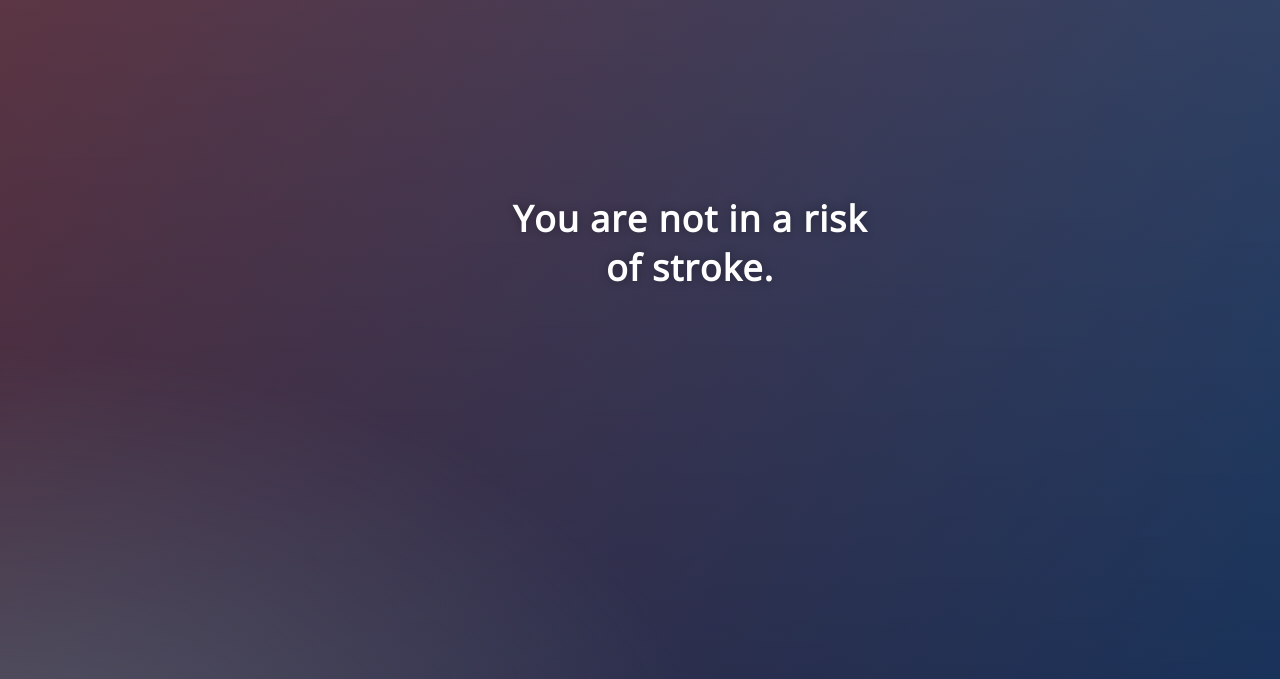
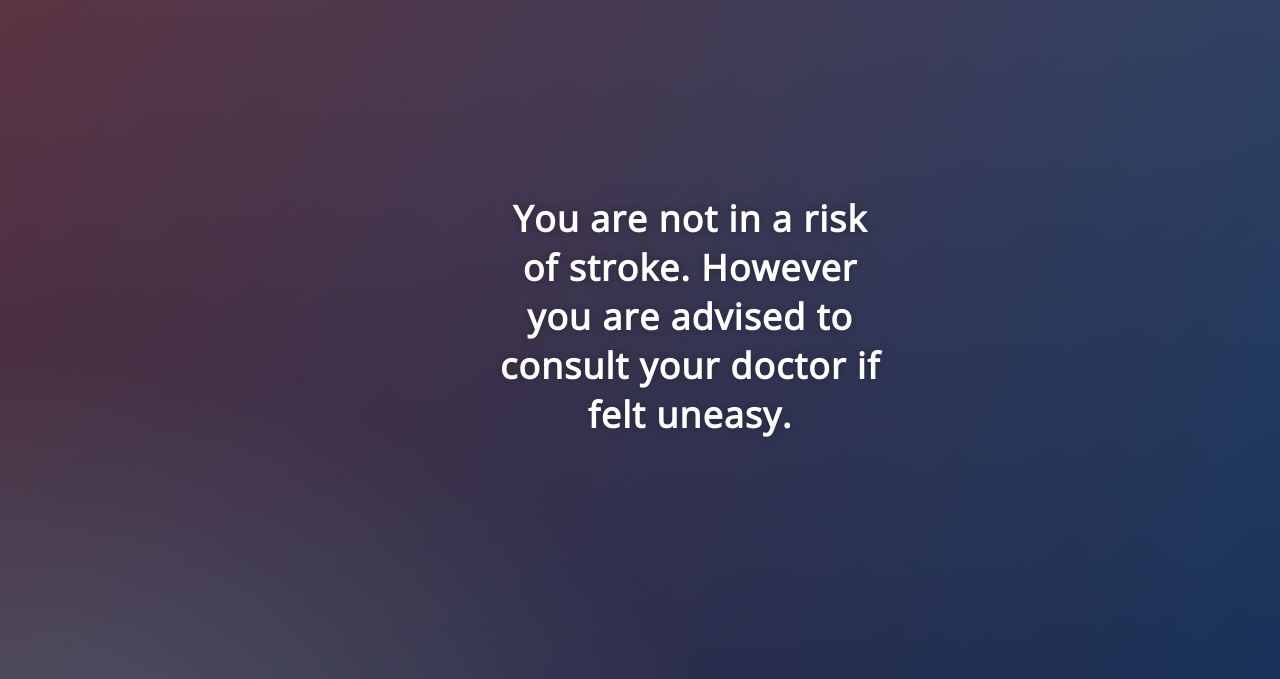
Before and after one commit to Hrishikesh007788/stroke_prediction, a Flask app: template templates/nostroke.html in a window 1280 px wide. Shown: the top 679 px of the page. Run offline with Flask 2, Linux system fonts and the light colour scheme; the template is opened without the code that fills it, so the values that code supplies are empty.

Commit message:
Update nostroke.html

```diff
--- a/templates/nostroke.html
+++ b/templates/nostroke.html
@@ -15,7 +15,7 @@
  <div class="login">
 
      <!-- Main Input For Receiving Query to our ML -->
-    <h1>You are not in a risk of stroke.</h1>
+    <h1>You are not in a risk of stroke. However you are advised to consult your doctor if felt uneasy.</h1>
 
    <br>
    <br>
```
